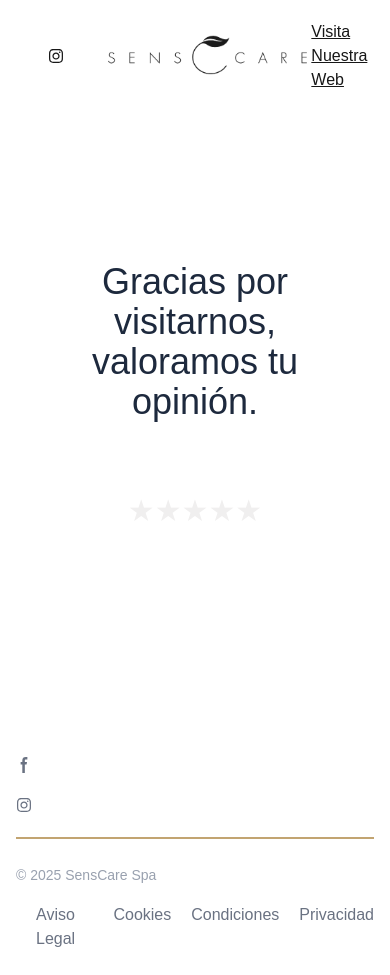
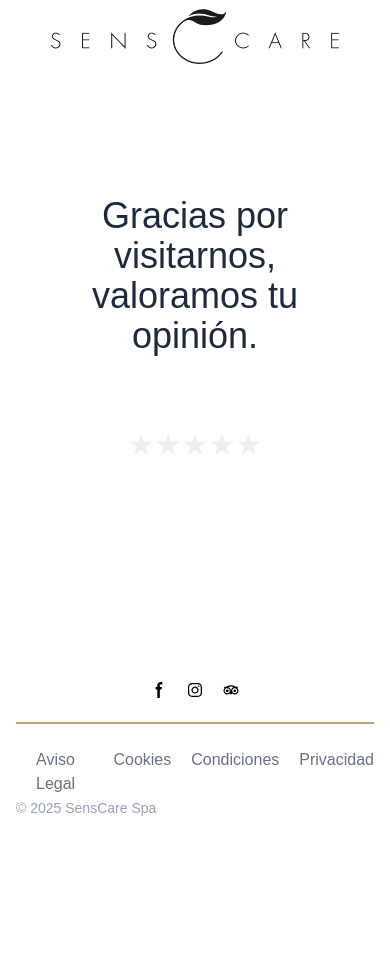
Before and after one commit to luiskcc/senscare-landing-rating, a Next.js app: page / in a window 390 px wide. After the commit the page ends 844 px from the top, so only its background shows below. Built offline with nearby package versions, Linux system fonts and the light colour scheme.

Commit message:
few last tweaks

```diff
--- a/src/app/FeedbackForm.tsx
+++ b/src/app/FeedbackForm.tsx
@@ -85,7 +85,7 @@ const FeedbackForm = () => {
   return (
 
     <div className="text-center text-[rgb(46,75,96)]">
-      <div className="content-section px-[40px] py-[150px] lg:px-[100px] lg:py-[200px] xl:p-[100px]">
+      <div className="content-section px-[60px] py-[120px] lg:px-[100px] lg:py-[200px] xl:p-[100px]">
         <h1 className="lg:text-4xl text-4xl text-slate-800 mb-4 font-open-sans">
           Gracias por visitarnos, valoramos tu opinión.
         </h1>
--- a/src/app/Footer.jsx
+++ b/src/app/Footer.jsx
@@ -1,11 +1,11 @@
 // components/Footer.tsx
 const Footer = () => {
     return (
-      <footer className="bg-footer bottom-0 w-full bg-blue-gray-custom text-white">
+      <footer className="bg-footer mt-auto w-full bg-blue-gray-custom text-white">
         <div className="mx-auto w-full max-w-screen-xl p-4 py-6 lg:py-8">
-
+          <div className="flex flex-row justify-center items-center">
               {/* Facebook */}
-              <a href="https://www.facebook.com/ADboatrental" className="text-gray-500 hover:text-white">
+              <a href="https://www.facebook.com/ADboatrental" className="text-black hover:text-[#C2A471]">
                 <svg className="w-4 h-4" aria-hidden="true" xmlns="http://www.w3.org/2000/svg" fill="currentColor" viewBox="0 0 8 19">
                   <path fillRule="evenodd" d="M6.135 3H8V0H6.135a4.147 4.147 0 0 0-4.142 4.142V6H0v3h2v9.938h3V9h2.021l.592-3H5V3.591A.6.6 0 0 1 5.592 3h.543Z" clipRule="evenodd"/>
                 </svg>
@@ -13,39 +13,48 @@ const Footer = () => {
               </a>
 
               {/* Instagram */}
-              <a href="https://www.instagram.com/adboatrental_/" className="text-gray-500 hover:text-white ms-5">
+              <a href="https://www.instagram.com/adboatrental_/" className="text-black hover:text-[#C2A471] ms-5">
                 <svg className="w-4 h-4" aria-hidden="true" xmlns="http://www.w3.org/2000/svg" fill="currentColor" viewBox="0 0 448 512">
                   <path d="M224.1 141c-63.6 0-114.9 51.3-114.9 114.9s51.3 114.9 114.9 114.9S339 319.5 339 255.9 287.7 141 224.1 141zm0 189.6c-41.1 0-74.7-33.5-74.7-74.7s33.5-74.7 74.7-74.7 74.7 33.5 74.7 74.7-33.6 74.7-74.7 74.7zm146.4-194.3c0 14.9-12 26.8-26.8 26.8-14.9 0-26.8-12-26.8-26.8s12-26.8 26.8-26.8 26.8 12 26.8 26.8zm76.1 27.2c-1.7-35.9-9.9-67.7-36.2-93.9-26.2-26.2-58-34.4-93.9-36.2-37-2.1-147.9-2.1-184.9 0-35.8 1.7-67.6 9.9-93.9 36.1s-34.4 58-36.2 93.9c-2.1 37-2.1 147.9 0 184.9 1.7 35.9 9.9 67.7 36.2 93.9s58 34.4 93.9 36.2c37 2.1 147.9 2.1 184.9 0 35.9-1.7 67.7-9.9 93.9-36.2 26.2-26.2 34.4-58 36.2-93.9 2.1-37 2.1-147.8 0-184.8zM398.8 388c-7.8 19.6-22.9 34.7-42.6 42.6-29.5 11.7-99.5 9-132.1 9s-102.7 2.6-132.1-9c-19.6-7.8-34.7-22.9-42.6-42.6-11.7-29.5-9-99.5-9-132.1s-2.6-102.7 9-132.1c7.8-19.6 22.9-34.7 42.6-42.6 29.5-11.7 99.5-9 132.1-9s102.7-2.6 132.1 9c19.6 7.8 34.7 22.9 42.6 42.6 11.7 29.5 9 99.5 9 132.1s2.7 102.7-9 132.1z"/>
                 </svg>
                 <span className="sr-only">Instagram</span>
               </a>
+              {/* TripAdvisor */}
+              <a href="https://www.tripadvisor.es/Attraction_Review-g187480-d25363620-Reviews-SensCare_Spa-San_Cristobal_de_La_Laguna_Tenerife_Canary_Islands.html"
+                 className="text-black hover:text-[#C2A471] ms-5">
+                <svg className="w-4 h-4" aria-hidden="true" xmlns="http://www.w3.org/2000/svg" fill="currentColor" viewBox="0 0 32 32">
+                  <path d="M23.49 14.862c0 0 0 0 0 0-1.469 0-2.659 1.191-2.659 2.659s1.191 2.659 2.659 2.659c1.469 0 2.659-1.191 2.659-2.659 0-0.49-0.132-0.948-0.363-1.342l0.007 0.013c-0.468-0.8-1.324-1.33-2.303-1.33 0 0 0 0 0 0v0zM8.505 14.862c0 0 0 0 0 0-1.469 0-2.659 1.191-2.659 2.659s1.191 2.659 2.659 2.659c1.469 0 2.659-1.191 2.659-2.659 0-0.49-0.132-0.948-0.363-1.342l0.007 0.013c-0.468-0.8-1.324-1.33-2.303-1.33v0zM23.49 12.45c0.001 0 0.001 0 0.002 0 2.8 0 5.070 2.27 5.070 5.070s-2.27 5.070-5.070 5.070c-2.8 0-5.070-2.27-5.070-5.070 0-0.933 0.252-1.807 0.691-2.558l-0.013 0.024c0.892-1.527 2.523-2.536 4.39-2.537h0zM8.505 12.447c0 0 0 0 0 0 2.801 0 5.072 2.271 5.072 5.072s-2.271 5.072-5.072 5.072c-2.801 0-5.072-2.271-5.072-5.072 0-0.934 0.252-1.809 0.692-2.56l-0.013 0.024c0.893-1.527 2.525-2.536 4.393-2.536v0zM16 8.821c2.032 0.001 3.966 0.416 5.724 1.165l-0.096-0.036c-3.173 1.090-5.447 3.97-5.628 7.405l-0.001 0.020c-0.18-3.455-2.455-6.336-5.57-7.408l-0.058-0.017c1.662-0.712 3.597-1.126 5.628-1.127h0zM16.008 6.372c-0.002 0-0.005 0-0.007 0-3.565 0-6.873 1.099-9.604 2.978l0.057-0.037h-5.45l2.453 2.668c-1.508 1.376-2.45 3.349-2.45 5.542 0 4.138 3.355 7.493 7.493 7.493 1.971 0 3.764-0.761 5.102-2.005l-0.005 0.004 2.402 2.614 2.402-2.612c1.333 1.239 3.126 2 5.097 2 4.139 0 7.494-3.355 7.494-7.494 0-2.193-0.942-4.167-2.444-5.537l-0.006-0.005 2.453-2.668h-5.436c-2.673-1.841-5.98-2.94-9.545-2.94-0.003 0-0.005 0-0.008 0h0z"/>
+                </svg>
+                <span className="sr-only">TripAdvisor</span>
+              </a>
+            </div>
+
           <hr className="my-6 border-1 border-[#C2A471] sm:mx-auto lg:my-8" />
 
           {/* Copyright and Social Media Links */}
           <div className="sm:flex sm:items-center sm:justify-between">
-            <span className="text-sm text-gray-400 sm:text-center">
-              © 2025 <a href="#" className="hover:underline">SensCare Spa</a>
-            </span>
-
             <div className="flex mt-4 sm:justify-center sm:mt-0">
               {/* Social Media Icons */}
-              <a href="https://www.instagram.com/adboatrental_/" className="text-gray-500 hover:text-white ms-5">
+              <a href="https://senscarespa.com/aviso-legal/" className="text-gray-500 hover:text-[#C2A471] ms-5">
                 Aviso Legal
               </a>
 
-              <a href="https://www.instagram.com/adboatrental_/" className="text-gray-500 hover:text-white ms-5">
+              <a href="https://senscarespa.com/politica-privacidad/" className="text-gray-500 hover:text-[#C2A471] ms-5">
                Cookies
               </a>
 
-              <a href="https://www.instagram.com/adboatrental_/" className="text-gray-500 hover:text-white ms-5">
+              <a href="https://senscarespa.com/politica-cookies" className="text-gray-500 hover:text-[#C2A471] ms-5">
                 Condiciones
               </a>
 
-              <a href="https://www.instagram.com/adboatrental_/" className="text-gray-500 hover:text-white ms-5">
+              <a href="https://senscarespa.com/condiciones-compra/" className="text-gray-500 hover:text-[#C2A471] ms-5">
                 Privacidad
               </a>
               {/* Other social media icons... */}
             </div>
+            <span className="text-sm text-gray-400 sm:text-center">
+              © 2025 <a href="#" className="hover:underline">SensCare Spa</a>
+            </span>
           </div>
         </div>
       </footer>
--- a/src/app/Header.tsx
+++ b/src/app/Header.tsx
@@ -5,14 +5,16 @@ const Header = () => {
   return (
     <header className="bg-gradient-to-b from-[start-color] to-[end-color] top-0 p-2 w-full">
       <nav className="container mx-auto">
-        <div className="flex flex-row justify-between items-center lg:items-center p-0">
+        <div className="md:flex flex-row justify-between items-center lg:items-center p-0">
             <Link href="https://instagram.com/senscarespa/">
-            <div className="flex flex-row items-center p-10">
-                <svg className="w-4 h-4" aria-hidden="true" xmlns="http://www.w3.org/2000/svg" fill="currentColor" viewBox="0 0 448 512">
+            <div className="hidden md:flex flex-row items-center p-10">
+                <svg className="hidden md:block w-8 h-8" aria-hidden="true" xmlns="http://www.w3.org/2000/svg" fill="currentColor" viewBox="0 0 448 512">
                     <path d="M224.1 141c-63.6 0-114.9 51.3-114.9 114.9s51.3 114.9 114.9 114.9S339 319.5 339 255.9 287.7 141 224.1 141zm0 189.6c-41.1 0-74.7-33.5-74.7-74.7s33.5-74.7 74.7-74.7 74.7 33.5 74.7 74.7-33.6 74.7-74.7 74.7zm146.4-194.3c0 14.9-12 26.8-26.8 26.8-14.9 0-26.8-12-26.8-26.8s12-26.8 26.8-26.8 26.8 12 26.8 26.8zm76.1 27.2c-1.7-35.9-9.9-67.7-36.2-93.9-26.2-26.2-58-34.4-93.9-36.2-37-2.1-147.9-2.1-184.9 0-35.8 1.7-67.6 9.9-93.9 36.1s-34.4 58-36.2 93.9c-2.1 37-2.1 147.9 0 184.9 1.7 35.9 9.9 67.7 36.2 93.9s58 34.4 93.9 36.2c37 2.1 147.9 2.1 184.9 0 35.9-1.7 67.7-9.9 93.9-36.2 26.2-26.2 34.4-58 36.2-93.9 2.1-37 2.1-147.8 0-184.8zM398.8 388c-7.8 19.6-22.9 34.7-42.6 42.6-29.5 11.7-99.5 9-132.1 9s-102.7 2.6-132.1-9c-19.6-7.8-34.7-22.9-42.6-42.6-11.7-29.5-9-99.5-9-132.1s-2.6-102.7 9-132.1c7.8-19.6 22.9-34.7 42.6-42.6 29.5-11.7 99.5-9 132.1-9s102.7-2.6 132.1 9c19.6 7.8 34.7 22.9 42.6 42.6 11.7 29.5 9 99.5 9 132.1s2.7 102.7-9 132.1z"/>
                 </svg>
             </div>
             </Link>
+            {/* Desktop Logo */}
+            <div className="hidden md:block">
               <Link href="https://senscarespa.com/">
                   <Image
                   src="/senscare-logo.svg"
@@ -22,7 +24,20 @@ const Header = () => {
                   priority
                   />
               </Link>
-            <Link href="https://senscarespa.com/" className="underline">
+            </div>
+            {/* Mobile Logo */}
+            <div className="md:hidden flex justify-center">
+              <Link href="https://senscarespa.com/">
+                  <Image
+                  src="/senscare-logo.svg"
+                  alt="Senscare Logo"
+                  width={300}
+                  height={100}
+                  priority
+                  />
+              </Link>
+            </div>
+            <Link href="https://senscarespa.com/" className="hidden md:block underline">
                 Visita Nuestra Web
             </Link>
         </div>
--- a/src/app/layout.tsx
+++ b/src/app/layout.tsx
@@ -1,7 +1,7 @@
 import type { Metadata } from "next";
 import { Geist, Geist_Mono, Open_Sans } from "next/font/google";
 import "./globals.css";
-
+import Footer from "./Footer";
 
 const geistSans = Geist({
   variable: "--font-geist-sans",
@@ -31,9 +31,10 @@ export default function RootLayout({
   return (
     <html lang="en">
       <body
-        className={`${geistSans.variable} ${geistMono.variable} ${openSans.variable} antialiased`}
+        className={`${geistSans.variable} ${geistMono.variable} ${openSans.variable} antialiased flex flex-col min-h-screen`}
       >
         {children}
+        <Footer />
       </body>
     </html>
   );
--- a/src/app/page.tsx
+++ b/src/app/page.tsx
@@ -7,7 +7,6 @@ export default function Home() {
     <div>
       <Header />
       <FeedbackForm />
-      <Footer />
     </div>
   );
 }
```
Lines whose indentation alone changed are shown as unchanged.
